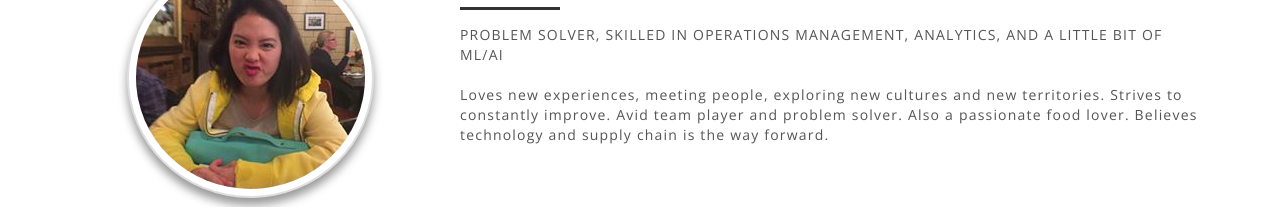
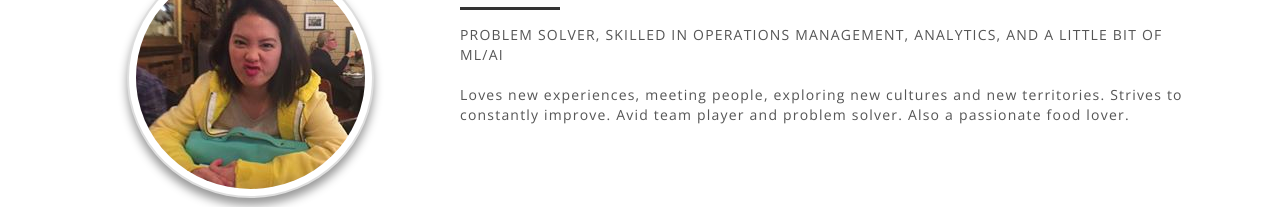
Before and after one commit to yuseow/yuseow.github.io, a plain HTML site: page index.html in a window 1280 px wide. Shown: the part 923-1130 px from the top of the page. Drawn offline with nearby package versions, Linux system fonts and the light colour scheme; files whose address does not match are found by name.

Commit message:
Update index.html

```diff
--- a/index.html
+++ b/index.html
@@ -100,7 +100,7 @@
 						<h2 class="h2">Seow Yuxin</h2>
 						<div class="heading-line"></div>
 						<p class="introduce">Problem solver, skilled in operations management, analytics, and a little bit of ML/AI </p>
-						<p class="intro">Loves new experiences, meeting people, exploring new cultures and new territories. Strives to constantly improve. Avid team player and problem solver. Also a passionate food lover. Believes technology and supply chain is the way forward.</p>
+						<p class="intro">Loves new experiences, meeting people, exploring new cultures and new territories. Strives to constantly improve. Avid team player and problem solver. Also a passionate food lover. </p>
 					</div>
 				</div>
 				<div class="row">
```
